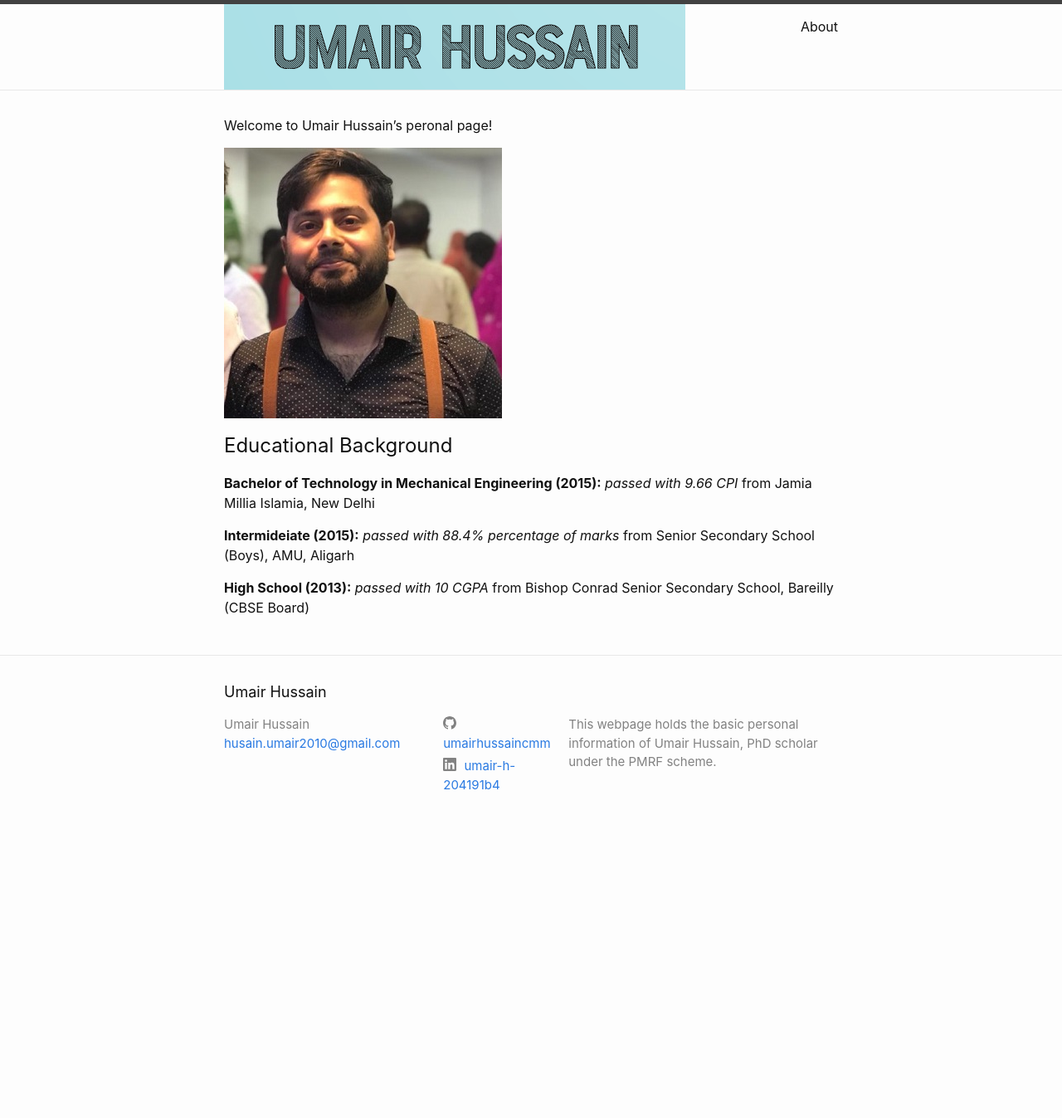
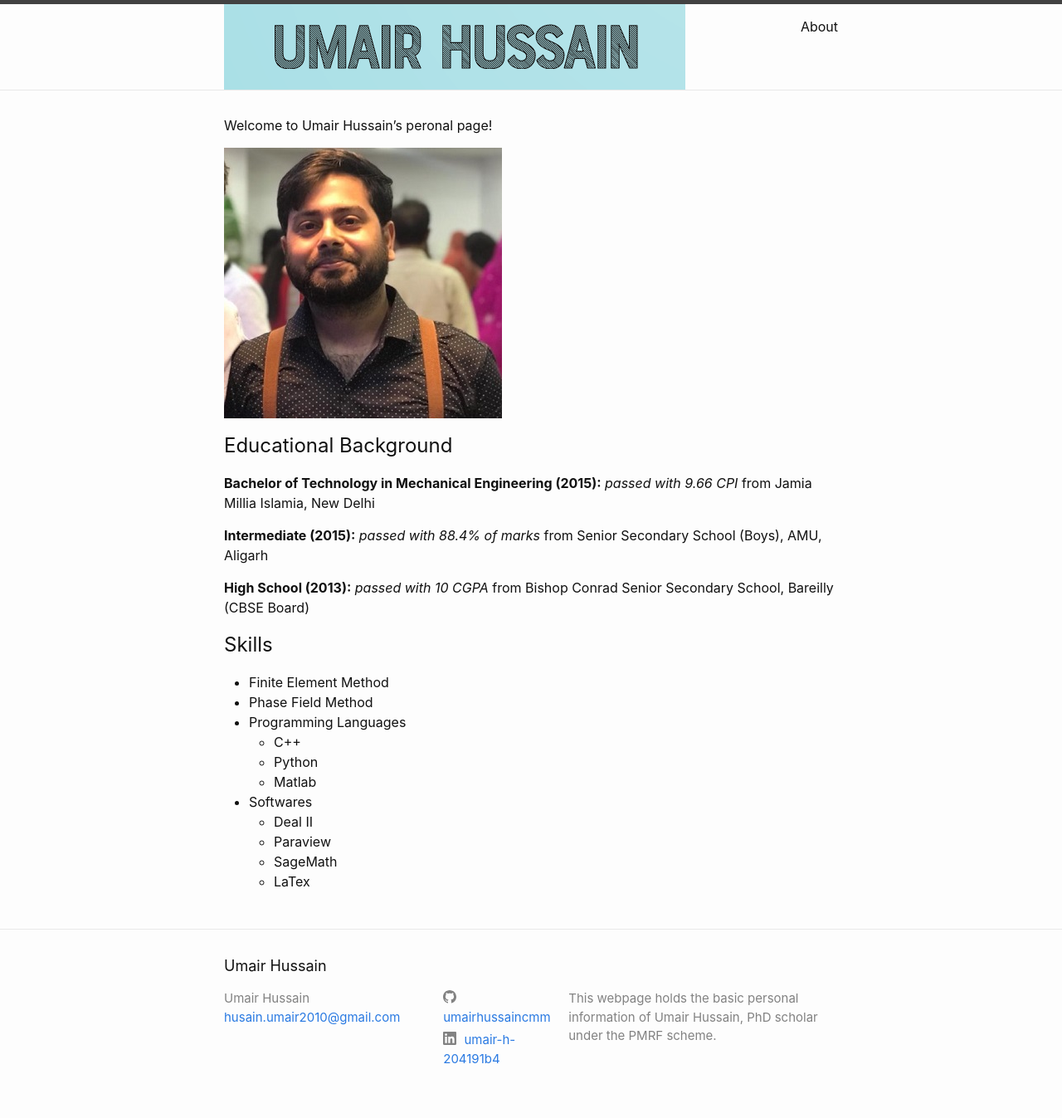
Before and after one commit to umairhussaincmm/umairhussaincmm.github.io, a Jekyll site: the page built from index.markdown, in a window 1280 px wide. Shown: the whole page at 83% size. Built offline with Jekyll 4.4.1, drawn with Linux system fonts in a browser that asks for light colours; before the commit the page ends 1017 px from its top, so only the background shows below that.

Commit message:
Update index.markdown

```diff
--- a/index.markdown
+++ b/index.markdown
@@ -11,6 +11,19 @@ Welcome to Umair Hussain's peronal page!
 ## Educational Background
 **Bachelor of Technology in Mechanical Engineering (2015):** *passed with 9.66 CPI* from Jamia Millia Islamia, New Delhi
 
-**Intermideiate (2015):** *passed with 88.4% percentage of marks* from Senior Secondary School (Boys), AMU, Aligarh
+**Intermediate (2015):** *passed with 88.4% of marks* from Senior Secondary School (Boys), AMU, Aligarh
 
 **High School (2013):** *passed with 10 CGPA* from Bishop Conrad Senior Secondary School, Bareilly (CBSE Board)
+
+## Skills
+- Finite Element Method
+- Phase Field Method
+- Programming Languages
+  - C++
+  - Python
+  - Matlab
+- Softwares
+  - Deal II
+  - Paraview
+  - SageMath
+  - LaTex
```
